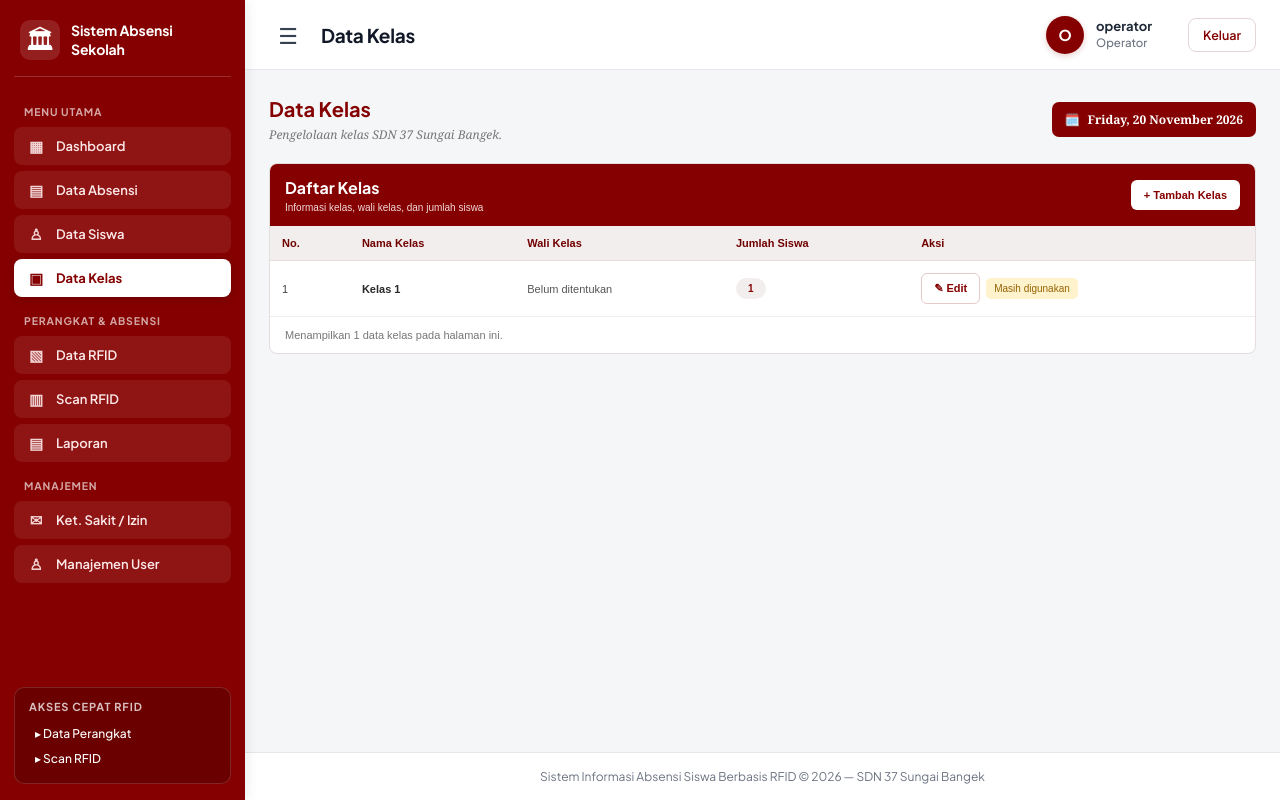
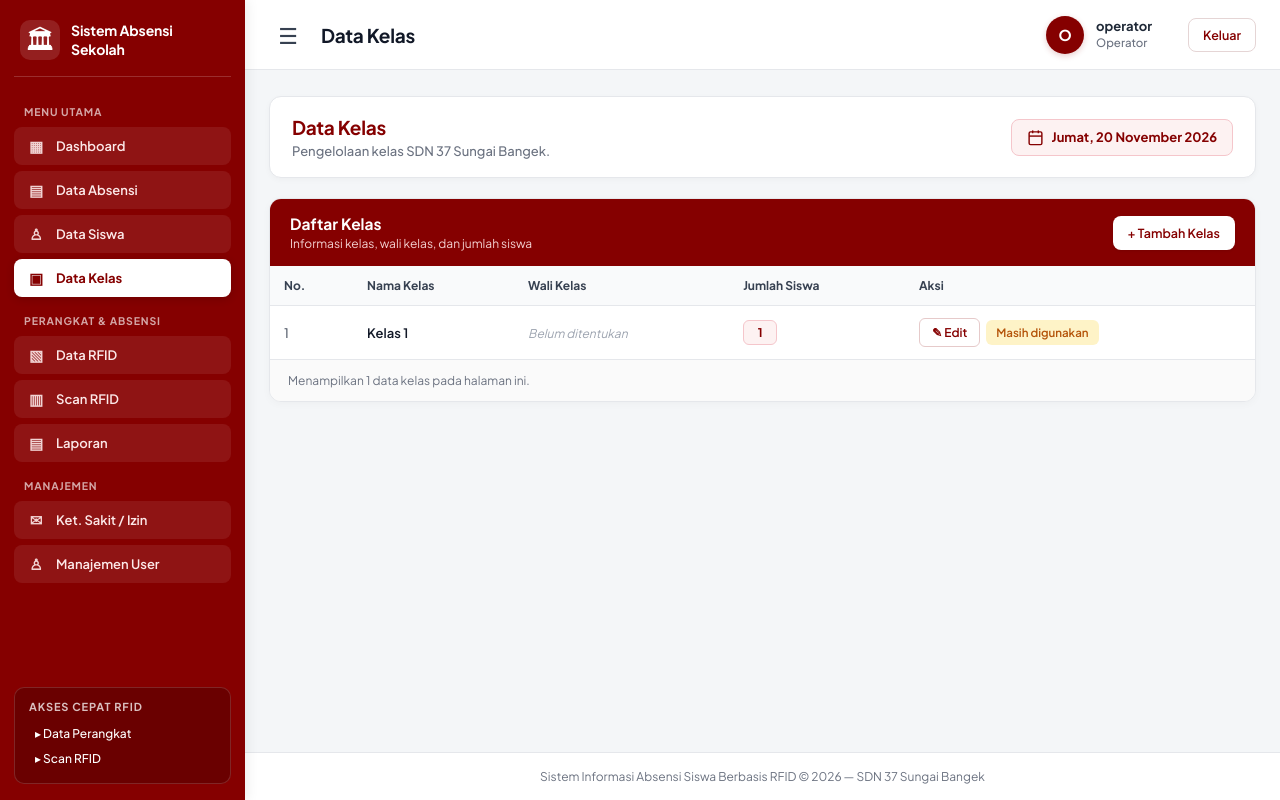
Before and after one commit to adrichanilham/absensi_rfid, a Laravel app: page /kelas in a window 1280 px wide. Run offline with Laravel 12, Linux system fonts and the light colour scheme; a user stored in the database is signed in; data comes from the database, SQL or seed files in the repository.

Commit message:
menyesuaikan tampilan hlm data kelas dengan layout

```diff
--- a/resources/views/kelas/index.blade.php
+++ b/resources/views/kelas/index.blade.php
@@ -7,11 +6,15 @@
 
 @section('content')
 
+@php
+    $tanggalIndonesia = now()->locale('id')->translatedFormat('l, d F Y');
+@endphp
+
 <style>
     .class-page {
         width: 100%;
-        font-family: Arial, sans-serif;
-        color: #292929;
+        font-family: 'Plus Jakarta Sans', 'Segoe UI', system-ui, sans-serif;
+        color: #1f2937;
     }
 
     .class-heading {
@@ -19,43 +22,59 @@
         justify-content: space-between;
         align-items: center;
         flex-wrap: wrap;
-        gap: 15px;
+        gap: 16px;
+        background: #ffffff;
+        border: 1px solid #e5e7eb;
+        border-radius: 12px;
+        padding: 18px 22px;
         margin-bottom: 20px;
+        box-shadow: 0 2px 6px rgba(0, 0, 0, 0.03);
     }
 
     .class-heading h2 {
-        margin: 0 0 5px;
+        margin: 0 0 4px;
         color: #850000;
-        font-family: Georgia, serif;
-        font-size: 20px;
+        font-family: inherit;
+        font-size: 19px;
+        font-weight: 700;
+        letter-spacing: -0.015em;
     }
 
     .class-heading p {
         margin: 0;
-        color: #777;
-        font-family: Georgia, serif;
-        font-size: 12px;
-        font-style: italic;
+        color: #6b7280;
+        font-family: inherit;
+        font-size: 13px;
+        font-weight: 500;
     }
 
     .class-date {
         display: inline-flex;
         align-items: center;
         gap: 8px;
-        padding: 9px 13px;
-        background: #850000;
-        color: white;
-        border-radius: 7px;
-        font-family: Georgia, serif;
-        font-size: 12px;
-        font-weight: bold;
+        padding: 9px 15px;
+        background: #fdf2f2;
+        border: 1px solid #f5c6cb;
+        color: #850000;
+        border-radius: 8px;
+        font-family: inherit;
+        font-size: 13px;
+        font-weight: 700;
+        white-space: nowrap;
+    }
+
+    .class-date svg {
+        width: 17px;
+        height: 17px;
+        flex-shrink: 0;
     }
 
     .class-table-panel {
-        background: white;
-        border: 1px solid #e5dddd;
-        border-radius: 8px;
+        background: #ffffff;
+        border: 1px solid #e5e7eb;
+        border-radius: 12px;
         overflow: hidden;
+        box-shadow: 0 2px 8px rgba(0, 0, 0, 0.03);
     }
 
     .class-table-header {
@@ -64,73 +83,84 @@
         align-items: center;
         flex-wrap: wrap;
         gap: 12px;
-        padding: 13px 15px;
+        padding: 15px 20px;
         background: #850000;
-        color: white;
+        color: #ffffff;
     }
 
     .class-table-header h3 {
-        margin: 0 0 4px;
-        font-family: Georgia, serif;
-        font-size: 16px;
+        margin: 0 0 3px;
+        font-family: inherit;
+        font-size: 15.5px;
+        font-weight: 700;
+        color: #ffffff;
     }
 
     .class-table-header p {
         margin: 0;
-        color: #f1dada;
-        font-size: 10px;
+        color: #f3d1d1;
+        font-size: 12px;
     }
 
+    /* TOMBOL */
     .class-btn {
         display: inline-flex;
         align-items: center;
         justify-content: center;
         gap: 6px;
-        padding: 8px 12px;
+        padding: 8px 14px;
         border: 1px solid transparent;
-        border-radius: 6px;
+        border-radius: 8px;
         text-decoration: none;
-        font-family: Arial, sans-serif;
-        font-size: 11px;
-        font-weight: bold;
+        font-family: inherit;
+        font-size: 12.5px;
+        font-weight: 600;
         cursor: pointer;
         white-space: nowrap;
-        transition: .2s;
+        transition: all 0.18s ease;
     }
 
     .class-btn-add {
-        background: white;
+        background: #ffffff;
         color: #850000;
+        box-shadow: 0 1px 3px rgba(0, 0, 0, 0.1);
     }
 
     .class-btn-add:hover {
-        background: #fff0f0;
+        background: #fdf2f2;
     }
 
     .class-btn-edit {
-        background: white;
+        padding: 6px 12px;
+        border-radius: 6px;
+        font-size: 12px;
+        background: #ffffff;
         color: #850000;
         border-color: #e6caca;
     }
 
     .class-btn-edit:hover {
         background: #850000;
-        color: white;
+        color: #ffffff;
         border-color: #850000;
     }
 
     .class-btn-delete {
-        background: white;
+        padding: 6px 12px;
+        border-radius: 6px;
+        font-size: 12px;
+        background: #ffffff;
         color: #b91c1c;
-        border-color: #f1caca;
+        border-color: #fecaca;
     }
 
     .class-btn-delete:hover {
         background: #b91c1c;
-        color: white;
+        color: #ffffff;
         border-color: #b91c1c;
     }
 
+    /* TABEL */
     .class-table-wrapper {
         width: 100%;
         overflow-x: auto;
@@ -140,30 +170,30 @@
         width: 100%;
         min-width: 600px;
         border-collapse: collapse;
-        font-family: Arial, sans-serif;
+        font-family: inherit;
     }
 
     .class-table thead th {
-        padding: 11px 12px;
-        background: #f3eeee;
-        color: #700000;
-        font-size: 11px;
-        font-weight: bold;
+        padding: 12px 14px;
+        background: #f9fafb;
+        color: #374151;
+        font-size: 12px;
+        font-weight: 700;
         text-align: left;
         white-space: nowrap;
-        border-bottom: 1px solid #e6dede;
+        border-bottom: 1px solid #e5e7eb;
     }
 
     .class-table tbody td {
-        padding: 12px;
-        border-bottom: 1px solid #eee;
-        color: #444;
-        font-size: 11px;
+        padding: 12px 14px;
+        border-bottom: 1px solid #f3f4f6;
+        color: #374151;
+        font-size: 13px;
         vertical-align: middle;
     }
 
     .class-table tbody tr:hover {
-        background: #fff8f8;
+        background: #fdf8f8;
     }
 
     .class-table tbody tr:last-child td {
@@ -171,24 +201,31 @@
     }
 
     .class-name {
-        color: #292929;
-        font-weight: bold;
+        color: #111827;
+        font-weight: 600;
     }
 
     .class-count {
         display: inline-block;
-        min-width: 30px;
-        padding: 5px 9px;
-        border-radius: 15px;
-        background: #f3eeee;
+        min-width: 34px;
+        padding: 4px 10px;
+        border-radius: 6px;
+        background: #fdf2f2;
+        border: 1px solid #f5c6cb;
         color: #850000;
         text-align: center;
-        font-size: 10px;
-        font-weight: bold;
+        font-size: 12px;
+        font-weight: 700;
     }
 
     .class-wali {
-        color: #555;
+        color: #4b5563;
+    }
+
+    .class-wali-empty {
+        color: #9ca3af;
+        font-style: italic;
+        font-size: 12px;
     }
 
     .class-actions {
@@ -204,31 +241,34 @@
 
     .class-note {
         display: inline-block;
-        padding: 5px 8px;
-        border-radius: 5px;
-        background: #fff3cd;
-        color: #946200;
-        font-size: 10px;
+        padding: 5px 10px;
+        border-radius: 6px;
+        background: #fef3c7;
+        color: #b45309;
+        font-size: 11.5px;
+        font-weight: 600;
         white-space: nowrap;
     }
 
     .class-empty {
-        padding: 35px 15px !important;
+        padding: 32px 16px !important;
         text-align: center;
-        color: #999 !important;
-        font-size: 12px !important;
+        color: #6b7280 !important;
+        font-size: 13px !important;
     }
 
+    /* PAGINATION */
     .class-pagination {
         display: flex;
         justify-content: space-between;
         align-items: center;
         flex-wrap: wrap;
         gap: 10px;
-        padding: 12px 15px;
-        border-top: 1px solid #eee;
-        font-size: 11px;
-        color: #777;
+        padding: 13px 18px;
+        border-top: 1px solid #e5e7eb;
+        background: #fafafa;
+        font-size: 12px;
+        color: #6b7280;
     }
 
     .class-pagination nav {
@@ -302,8 +352,13 @@
         </div>
 
         <div class="class-date">
-            <span>🗓️</span>
-            {{ now()->translatedFormat('l, d F Y') }}
+            <svg xmlns="http://www.w3.org/2000/svg" fill="none" viewBox="0 0 24 24" stroke="currentColor" stroke-width="2">
+                <rect x="3" y="4" width="18" height="18" rx="2" ry="2"></rect>
+                <line x1="16" y1="2" x2="16" y2="6"></line>
+                <line x1="8" y1="2" x2="8" y2="6"></line>
+                <line x1="3" y1="10" x2="21" y2="10"></line>
+            </svg>
+            <span>{{ $tanggalIndonesia }}</span>
         </div>
     </div>
 
@@ -352,9 +407,13 @@
                             </td>
 
                             <td>
-                                <span class="class-wali">
-                                    {{ $item->waliKelas?->username ?? 'Belum ditentukan' }}
-                                </span>
+                                @if ($item->waliKelas?->username)
+                                    <span class="class-wali">
+                                        {{ $item->waliKelas->username }}
+                                    </span>
+                                @else
+                                    <span class="class-wali-empty">Belum ditentukan</span>
+                                @endif
                             </td>
 
                             <td>
```
Also changed, not shown: other parts of resources/views/kelas/index.blade.php (+22 -13 lines), resources/views/kelas/edit.blade.php (indentation only).
